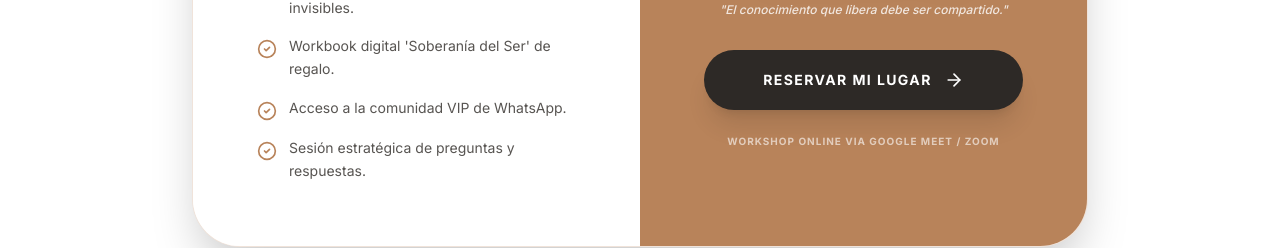
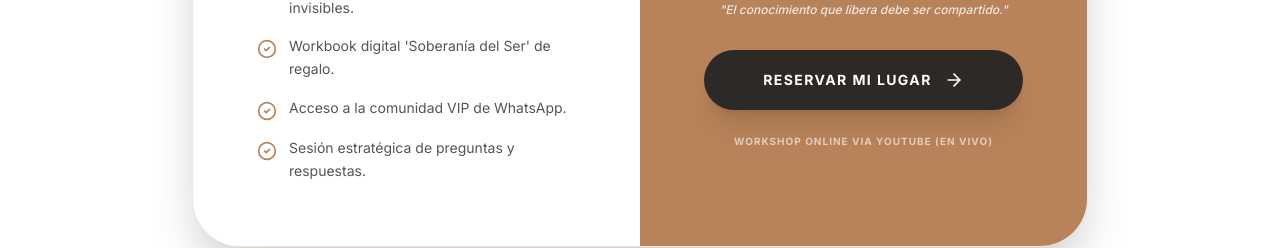
Before and after one commit to yelitzerangeloficialweb-max/yelitze-rangel-web, a Next.js app: page /sanate-mujer in a window 1280 px wide. Shown: the part 5080-5328 px from the top of the page. Built offline with nearby package versions, Linux system fonts and the light colour scheme; a web font is replaced by a local one.

Commit message:
update: workshop platform to YouTube

```diff
--- a/app/sanate-mujer/page.tsx
+++ b/app/sanate-mujer/page.tsx
@@ -734,7 +734,7 @@ function OfferSection() {
                             </button>
 
                             <p className="text-[10px] text-white/60 font-bold tracking-widest uppercase">
-                                Workshop Online via Google Meet / Zoom
+                                Workshop Online via YouTube (En Vivo)
                             </p>
                         </div>
                     </div>
```
